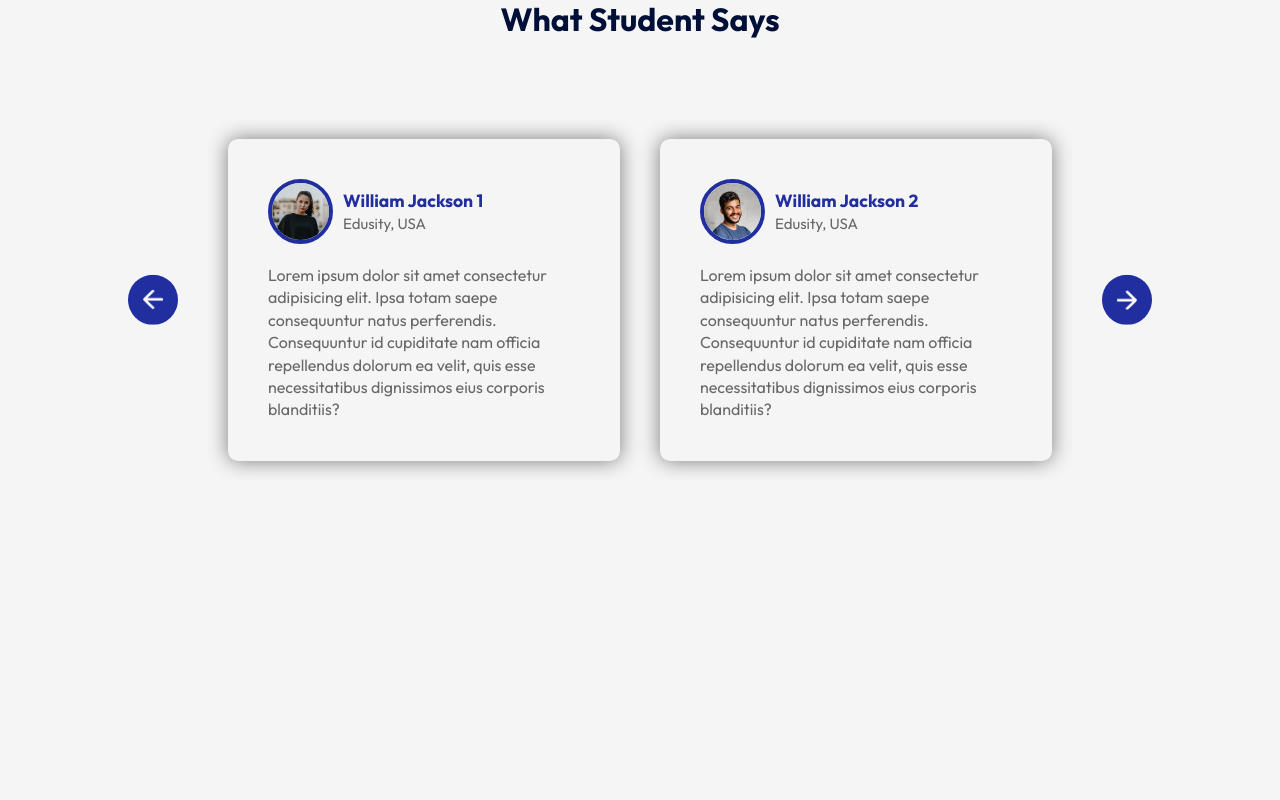
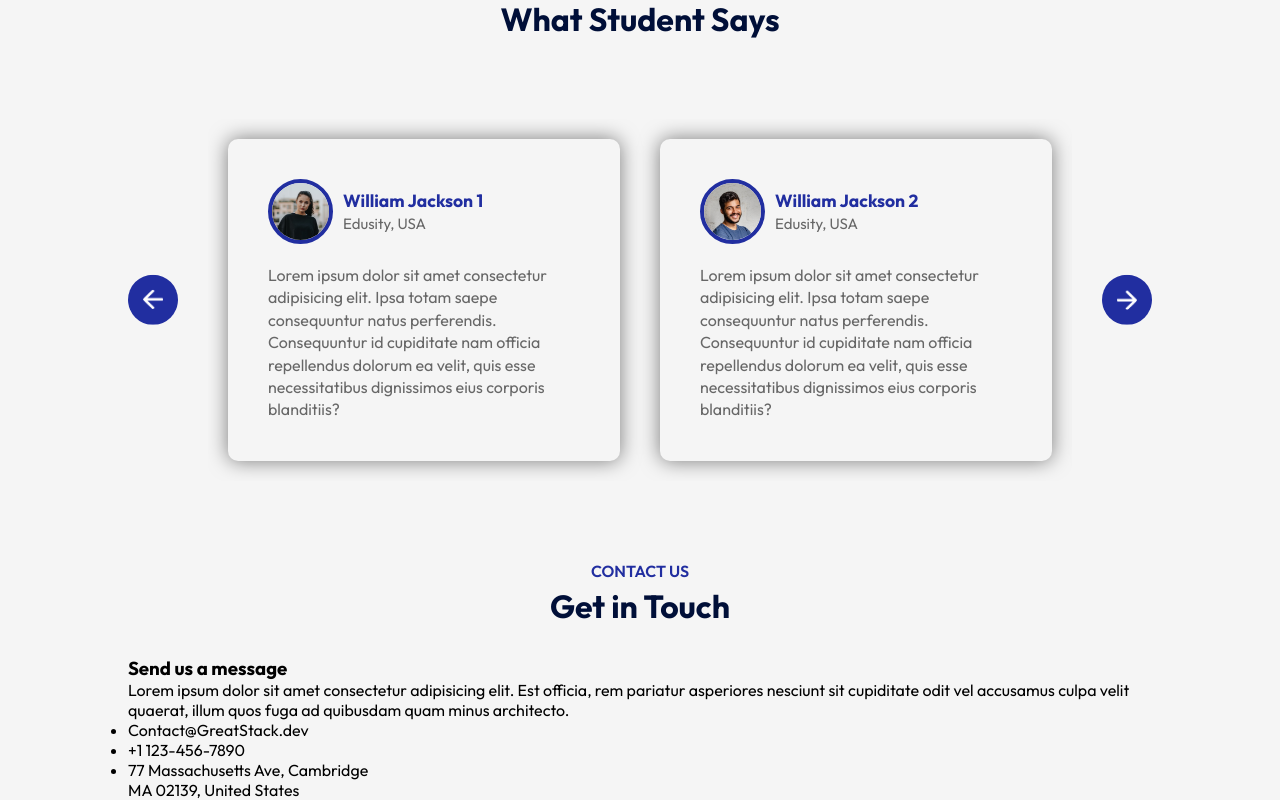
Before and after one commit to Swordigo15/React-University-Web-Project, a React (Vite) app: page / in a window 1280 px wide. Shown: the part 2489-3289 px from the top of the page. Before the commit the page ends 3050 px from the top, so only its background shows below. Built offline with nearby package versions, Linux system fonts and the light colour scheme.

Commit message:
Add Contact

```diff
--- a/src/App.jsx
+++ b/src/App.jsx
@@ -6,6 +6,7 @@ import Title from './Components/Title/Title'
 import About from './Components/About/About'
 import Campus from './Components/Campus/Campus'
 import Testimonials from './Components/Testimonials/Testimonials'
+import Contact from './Components/Contact/Contact'
 
 const App = () => {
   return(
@@ -20,6 +21,8 @@ const App = () => {
         <Campus/>
         <Title subTitle='Testimonials' title='What Student Says'/>
         <Testimonials/>
+        <Title subTitle='Contact Us' title='Get in Touch'/>
+        <Contact/>
       </div>
     </div>
   )
--- /dev/null
+++ b/src/Components/Contact/Contact.jsx
@@ -0,0 +1,21 @@
+import React from 'react'
+import './Contact.css'
+
+const Contact = () => {
+  return (
+    <div className='contact'>
+        <div className="contact-col">
+            <h3>Send us a message</h3>
+            <p>Lorem ipsum dolor sit amet consectetur adipisicing elit. Est officia, rem pariatur asperiores nesciunt sit cupiditate odit vel accusamus culpa velit quaerat, illum quos fuga ad quibusdam quam minus architecto.</p>
+            <ul>
+                <li>Contact@GreatStack.dev</li>
+                <li>+1 123-456-7890</li>
+                <li>77 Massachusetts Ave, Cambridge <br/> MA 02139, United States</li>
+            </ul>
+        </div>
+        <div className="contact-col"></div>
+    </div>
+  )
+}
+
+export default Contact
```
Also changed, not shown: src/Components/Contact/Contact.css (added).
